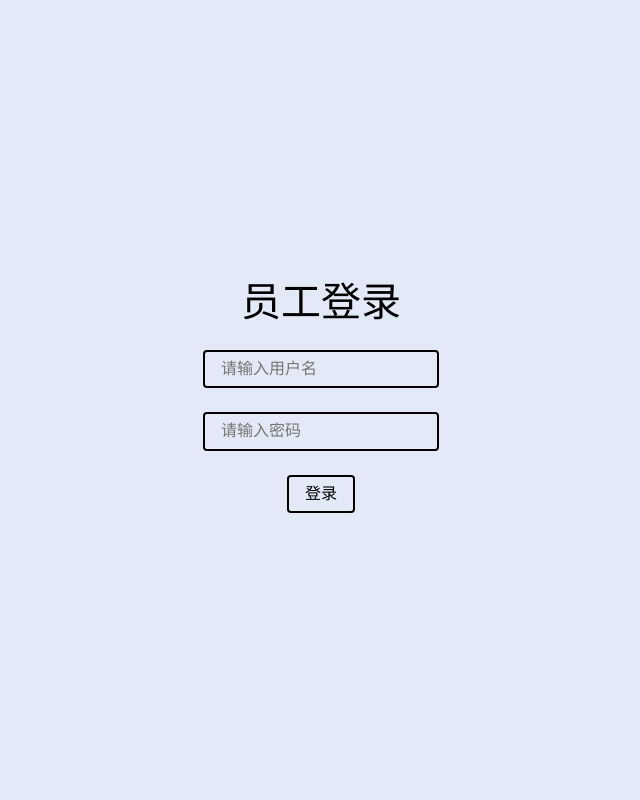
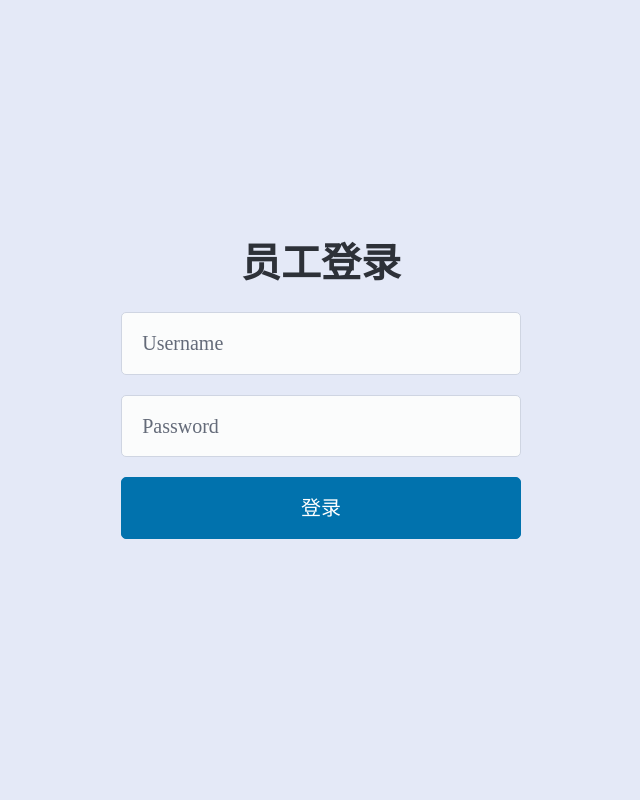
Before and after one commit to quensol/LibProject, a Flask app: page /elogin in a window 1280 px wide. Shown: the whole page, without its empty margins (319-959 px from the left). Run offline with Flask 3, Linux system fonts and the light colour scheme; some libraries are stand-ins or nearby versions.

Commit message:
使用了PicoCSS来进行页面的美化，并禁用了/index页面的缓存，加强了安全性

```diff
--- a/app.py
+++ b/app.py
@@ -1,6 +1,6 @@
 import datetime
 
-from flask import Flask, url_for, request, redirect, render_template, session
+from flask import Flask, url_for, request, redirect, render_template, session, make_response
 from flask.views import MethodView
 from extension import db
 from models import Readers
@@ -119,7 +119,7 @@ def logout():
     session.pop('reader_name', None)
     session.pop('admin_name', None)
     session.pop('job', None)
-    return redirect('/')
+    return redirect('/elogin')
 
 
 @app.route('/index')
@@ -127,7 +127,11 @@ def index():
     if 'admin_name' in session:
         username = session['admin_name']
         job = session['job']
-        return render_template('index.html', username=username, job=job)
+        response = make_response(render_template('index.html', username=username, job=job))
+        response.headers['Cache-Control'] = 'no-cache, no-store, must-revalidate'
+        response.headers['Pragma'] = 'no-cache'
+        response.headers['Expires'] = '0'
+        return response
     return '未登录'
 
 
--- a/templates/elogin.html
+++ b/templates/elogin.html
@@ -1,58 +1,20 @@
-<!DOCTYPE html>
-<html lang="zh">
+<!doctype html>
+<html lang="zh" data-theme="light">
   <head>
-    <title>Lib</title>
-    <meta property="og:title" content="Lib" />
-    <meta name="viewport" content="width=device-width, initial-scale=1.0" />
-    <meta charset="utf-8" />
-    <meta property="twitter:card" content="summary_large_image" />
-
-    <style data-tag="reset-style-sheet">
-      html {  line-height: 1.15;}body {  margin: 0;}* {  box-sizing: border-box;  border-width: 0;  border-style: solid;}p,li,ul,pre,div,h1,h2,h3,h4,h5,h6,figure,blockquote,figcaption {  margin: 0;  padding: 0;}button {  background-color: transparent;}button,input,optgroup,select,textarea {  font-family: inherit;  font-size: 100%;  line-height: 1.15;  margin: 0;}button,select {  text-transform: none;}button,[type="button"],[type="reset"],[type="submit"] {  -webkit-appearance: button;}button::-moz-focus-inner,[type="button"]::-moz-focus-inner,[type="reset"]::-moz-focus-inner,[type="submit"]::-moz-focus-inner {  border-style: none;  padding: 0;}button:-moz-focus,[type="button"]:-moz-focus,[type="reset"]:-moz-focus,[type="submit"]:-moz-focus {  outline: 1px dotted ButtonText;}a {  color: inherit;  text-decoration: inherit;}input {  padding: 2px 4px;}img {  display: block;}html { scroll-behavior: smooth  }
-    </style>
-    <style data-tag="default-style-sheet">
-      html {
-        font-family: Noto Serif SC;
-        font-size: 16px;
+    <meta charset="utf-8">
+    <meta name="viewport" content="width=device-width, initial-scale=1">
+    <link
+      rel="stylesheet"
+      href="https://cdn.jsdelivr.net/npm/@picocss/pico@2/css/pico.min.css" />
+    <link
+      rel="stylesheet"
+      href="https://fonts.googleapis.com/css2?family=Noto+Serif+SC&display=swap"
+      data-tag="font" />
+    <title>员工登录</title>
+    <style>
+      :root {
+        --pico-font-family: Noto Serif SC;
       }
-
-      body {
-        font-weight: 400;
-        font-style:normal;
-        text-decoration: none;
-        text-transform: none;
-        letter-spacing: normal;
-        line-height: 1.15;
-        color: #000000;
-        background-color: #ffffff;
-
-      }
-      :root {
-  --dl-color-gray-black: #000000;
-  --dl-color-gray-white: #FFFFFF;
-  --dl-space-space-oneandhalfunits: 24px;
-}
-
-.button {
-  color: var(--dl-color-gray-black);
-  display: inline-block;
-  padding: 0.5rem 1rem;
-  border-color: var(--dl-color-gray-black);
-  border-width: 1px;
-  border-radius: 4px;
-  background-color: var(--dl-color-gray-white);
-}
-
-.input {
-  color: var(--dl-color-gray-black);
-  cursor: auto;
-  padding: 0.5rem 1rem;
-  border-color: var(--dl-color-gray-black);
-  border-width: 1px;
-  border-radius: 4px;
-  background-color: var(--dl-color-gray-white);
-}
-
       .page-container {
         width: 100%;
         display: flex;
@@ -63,74 +25,39 @@
         justify-content: center;
         background-color: #E4E9F7;
       }
-
       .page-container1 {
-  height: 240px;
         display: flex;
         align-self: center;
         align-items: center;
         flex-direction: column;
-}
-
-.page-text {
-  font-size: 40px;
-  align-self: center;
-}
-
-.page-form {
-  width: 200px;
-  height: 100px;
-  display: flex;
-  align-items: center;
-  flex-direction: column;
-}
-
-.page-textinput {
-  margin-top: var(--dl-space-space-oneandhalfunits);
-  border-width: 2px;
         background-color: #E4E9F7;
       }
-
-.page-textinput1 {
-  margin-top: var(--dl-space-space-oneandhalfunits);
-  border-width: 2px;
-  background-color: #E4E9F7;
-}
-
-.page-button {
-  margin-top: var(--dl-space-space-oneandhalfunits);
-  border-width: 2px;
-  text-decoration: none;
-  background-color: #E4E9F7;
+      .form {
+        width: 60%;
       }
     </style>
-    <link
-      rel="stylesheet"
-      href="https://fonts.googleapis.com/css2?family=Noto+Serif+SC&display=swap"
-      data-tag="font"
-    />
   </head>
   <body>
-    <div>
     <div class="page-container">
       <div class="page-container1">
-          <span class="page-text">员工登录</span>
-          <form method="post" class="page-form">
+        <h1 style="margin-bottom: 4%;">员工登录</h1>
+        <form class="form" method="post">
           <input
             type="text"
             name="username"
-              placeholder="请输入用户名"
-              class="page-textinput input"
-            />
+            placeholder="Username"
+            autoComplete="username"
+            required />
           <input
             type="password"
             name="password"
-              placeholder="请输入密码"
-              class="page-textinput1 input"
-            />
-            <button type="submit" class="page-button button">登录</button>
+            placeholder="Password"
+            autoComplete="current-password"
+            required />
+          <button type="submit">
+            登录
+          </button>
         </form>
-        </div>
       </div>
     </div>
   </body>
```
Also changed, not shown: templates/index.html (+5 -2 lines). Lines whose indentation alone changed are shown as unchanged.
